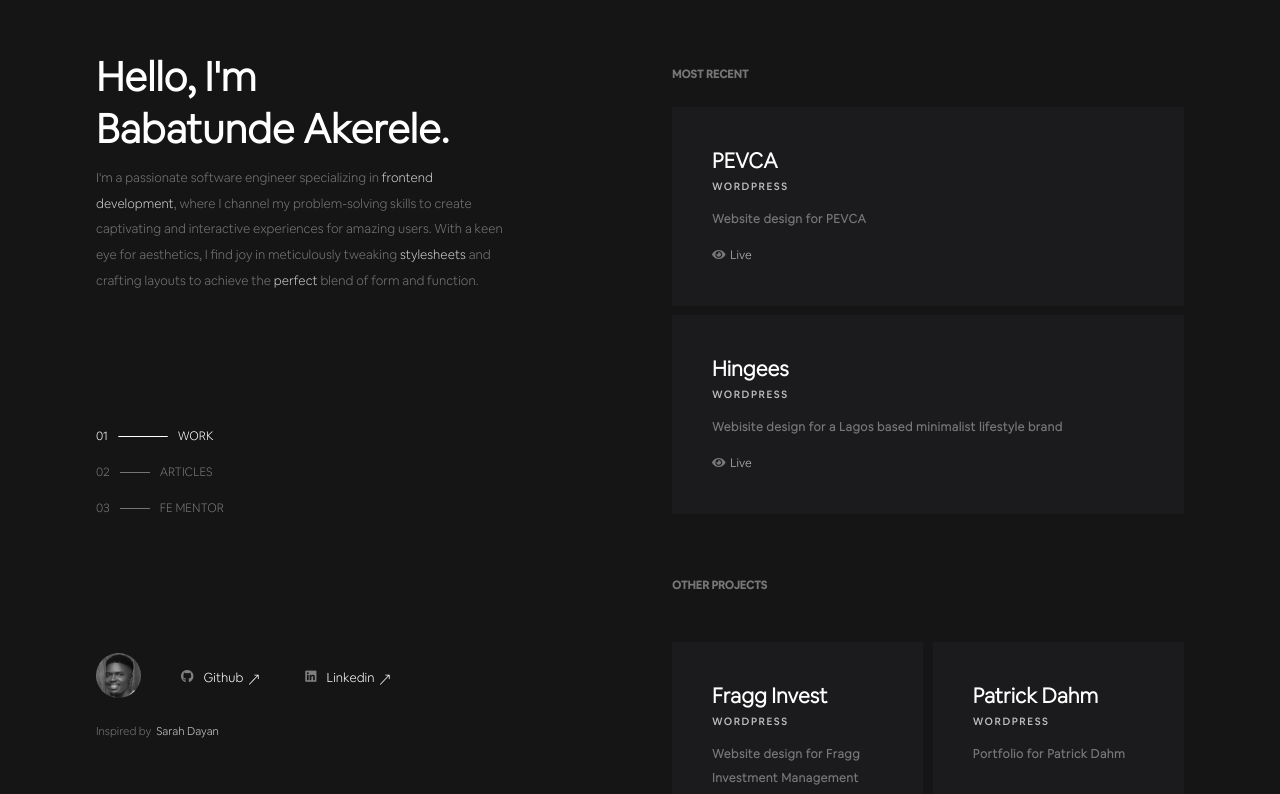
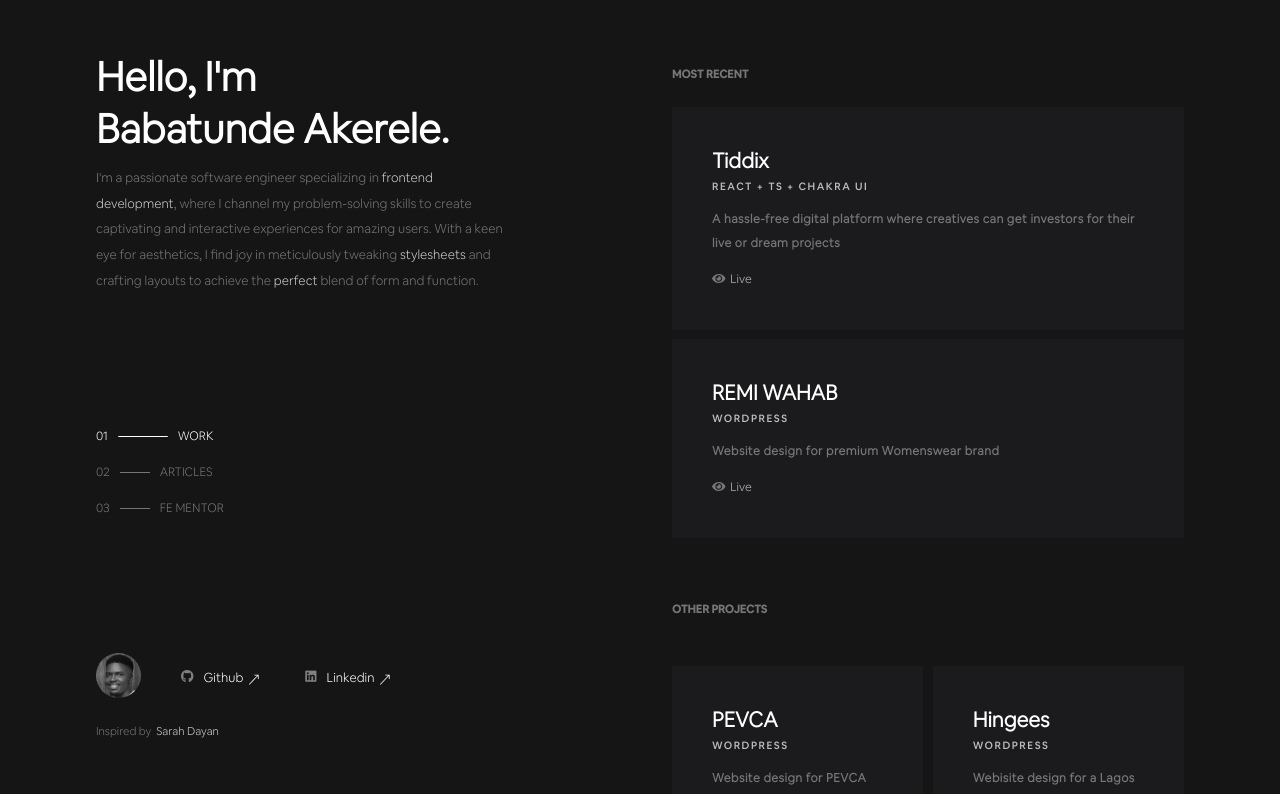
Before and after one commit to trafiki/trafiki.dev, a React (Create React App) app: page / in a window 1280 px wide. Shown: the top 794 px of the page. Built offline with nearby package versions, Linux system fonts and the light colour scheme.

Commit message:
update work section

```diff
--- a/src/components/work/Work.jsx
+++ b/src/components/work/Work.jsx
@@ -9,6 +9,26 @@ export class Work extends Component {
   // isRepository implies that the project doesn't have a frontend (like a BE project), so it won't show the option to view the project live
   state = {
     projects: [
+      {
+        id: uuid(),
+        title: "Tiddix",
+        description: "A hassle-free digital platform where creatives can get investors for their live or dream projects",
+        github: "https://github.com/trafiki/jamkey-cart?tab=readme-ov-file",
+        live: "https://jamkey-cart.vercel.app/",
+        stack: "React + TS + Chakra UI",
+        isPrivate: true,
+        isRepository: false,
+      },
+      {
+        id: uuid(),
+        title: "REMI WAHAB",
+        description: "Website design for premium Womenswear brand",
+        github: "",
+        live: "https://remiwahab.com/",
+        stack: "Wordpress",
+        isPrivate: true,
+        isRepository: false,
+      },
       {
         id: uuid(),
         title: "PEVCA",
@@ -25,16 +45,6 @@ export class Work extends Component {
         description: "Webisite design for a Lagos based minimalist lifestyle brand",
         github: "",
         live: "https://hingees.com/",
-        stack: "Wordpress",
-        isPrivate: true,
-        isRepository: false,
-      },
-      {
-        id: uuid(),
-        title: "Fragg Invest",
-        description: "Website design for Fragg Investment Management Limited",
-        github: "",
-        live: "https://fragginvest.com/",
         stack: "Wordpress",
         isPrivate: true,
         isRepository: false,
```
